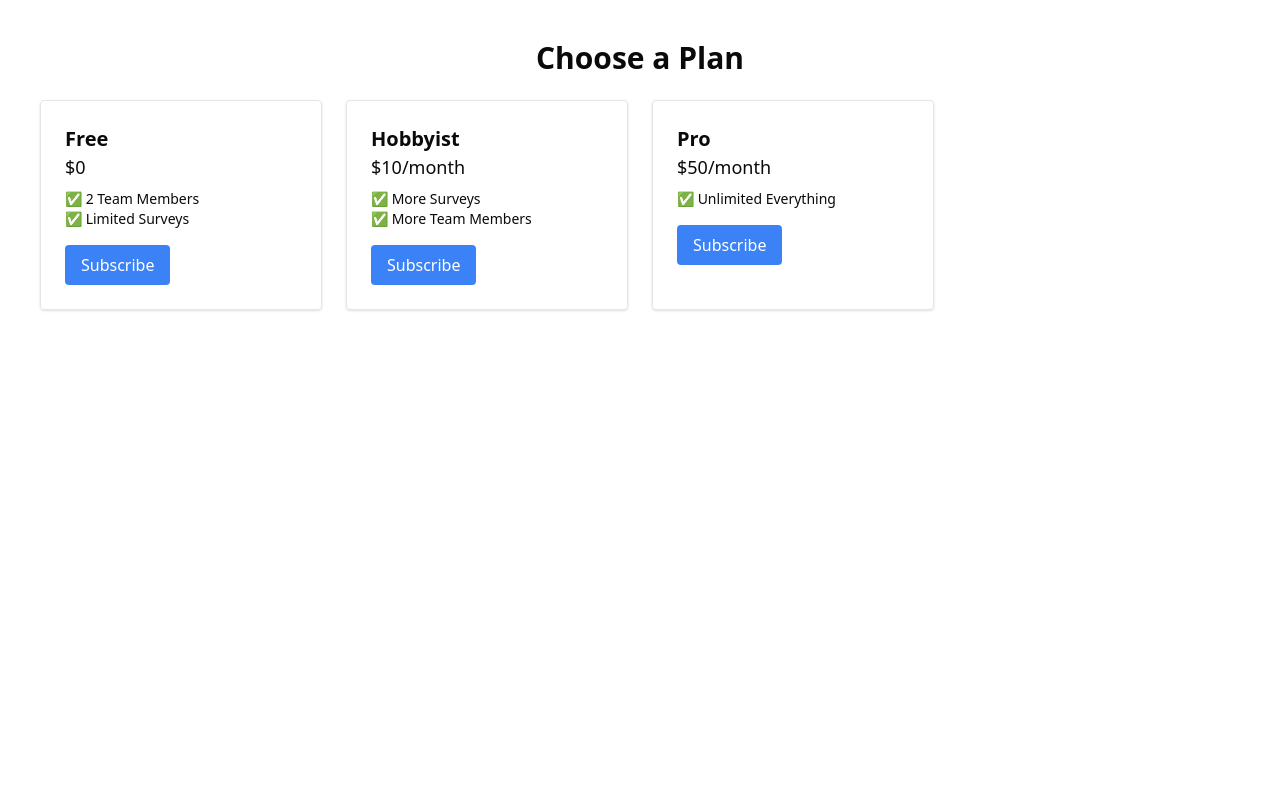
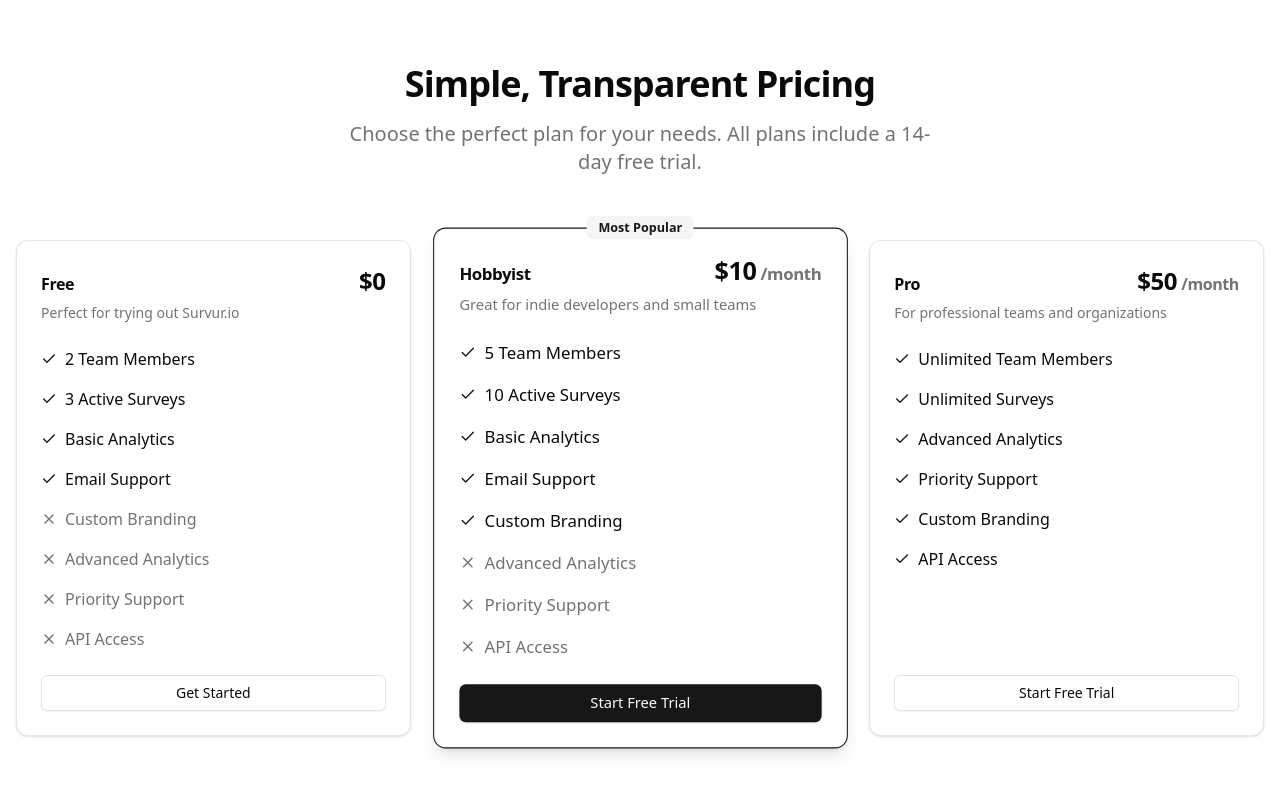
Before and after one commit to Jereck/survio-frontend, a Next.js app: page /pricing in a window 1280 px wide. Shown: the top 800 px of the page. Built offline with nearby package versions, Linux system fonts and the light colour scheme.

Commit message:
Aligned sign up flow with the backend logic and made more changes to styles

```diff
--- /dev/null
+++ b/src/app/checkout/page.tsx
@@ -0,0 +1,39 @@
+"use client";
+
+import { useSearchParams } from "next/navigation";
+import { useEffect } from "react";
+
+export default function CheckoutPage() {
+  const searchParams = useSearchParams();
+  const userId = searchParams.get("user_id");
+  const plan = searchParams.get("plan") || "free_monthly";
+  // const [loading, setLoading] = useState(true);
+
+  useEffect(() => {
+    const startCheckout = async () => {
+      if (!userId) return;
+
+      const token = searchParams.get("token") || localStorage.getItem("token");
+
+      const res = await fetch("http://localhost:5000/payments/create-checkout-session", {
+        method: "POST",
+        headers: {
+          "Content-Type": "application/json",
+          "Authorization": `Bearer ${token}`,
+        },
+        body: JSON.stringify({ user_id: userId, lookup_key: plan }),
+      });
+
+      const data = await res.json();
+      if (data.url) window.location.href = data.url;
+    };
+
+    startCheckout();
+  }, [userId, plan, searchParams]);
+
+  return (
+    <div className="h-screen flex items-center justify-center">
+      <p className="text-xl">Redirecting to checkout...</p>
+    </div>
+  );
+}
--- a/src/app/login/page.tsx
+++ b/src/app/login/page.tsx
@@ -1,90 +1,68 @@
-"use client"
+"use client";
 
-import type React from "react"
-import { useState } from "react"
-import { useAuthStore } from "@/store/authStore"
-import { useRouter } from "next/navigation"
-import { Button } from "@/components/ui/button"
-import { Input } from "@/components/ui/input"
-import { Label } from "@/components/ui/label"
-import { Card, CardContent, CardDescription, CardFooter, CardHeader, CardTitle } from "@/components/ui/card"
-import { BarChart2, LogIn, Eye, EyeOff } from "lucide-react"
+import { useSearchParams, useRouter } from "next/navigation";
+import { useState } from "react";
 
-export default function LoginPage() {
-  const { login } = useAuthStore()
-  const [email, setEmail] = useState<string>("")
-  const [password, setPassword] = useState<string>("")
-  const [showPassword, setShowPassword] = useState<boolean>(false)
-  const router = useRouter()
+export default function SignupPage() {
+  const searchParams = useSearchParams();
+  const router = useRouter();
+  const plan = searchParams.get("plan") || "free_monthly"; // Default to Free plan
 
-  const handleLogin = async (e: React.FormEvent) => {
-    e.preventDefault()
-    await login(email, password)
-    router.push("/dashboard")
+  const [email, setEmail] = useState("");
+  const [password, setPassword] = useState("");
+  const [error, setError] = useState("");
+  const [loading, setLoading] = useState(false);
+
+  const handleSignup = async () => {
+    setLoading(true);
+    setError("");
+
+    const res = await fetch("http://localhost:5000/auth/register", {
+      method: "POST",
+      headers: { "Content-Type": "application/json" },
+      body: JSON.stringify({ email, password, subscription_plan: plan }),
+    });
+
+    const data = await res.json();
+
+    if (res.ok) {
+      // Redirect to checkout with user_id
+      localStorage.setItem("token", data.token);
+
+      router.push(`/checkout?user_id=${data.user.id}&plan=${plan}&token=${data.token}`);
+    } else {
+      setError(data.message || "Signup failed");
+      setLoading(false);
     }
-
-  const togglePasswordVisibility = () => {
-    setShowPassword(!showPassword)
-  }
+  };
 
   return (
-    <div className="min-h-screen flex items-center justify-center bg-gray-100">
-      <Card className="w-full max-w-md">
-        <CardHeader className="space-y-1">
-          <div className="flex items-center justify-center mb-4">
-            <BarChart2 className="h-8 w-8 text-primary mr-2" />
-            <CardTitle className="text-2xl font-bold">Survur.io</CardTitle>
-          </div>
-          <CardDescription>Enter your email and password to login</CardDescription>
-        </CardHeader>
-        <form onSubmit={handleLogin}>
-          <CardContent className="space-y-4">
-            <div className="space-y-2">
-              <Label htmlFor="email">Email</Label>
-              <Input
-                id="email"
+    <div className="h-screen flex items-center justify-center">
+      <div className="p-6 bg-white shadow-md rounded w-96">
+        <h2 className="text-xl font-bold mb-4">Sign Up</h2>
+        {error && <p className="text-red-500">{error}</p>}
+        <input
           type="email"
-                placeholder="name@example.com"
+          placeholder="Email"
+          className="w-full border p-2 rounded mb-2"
           value={email}
           onChange={(e) => setEmail(e.target.value)}
-                required
         />
-            </div>
-            <div className="space-y-2">
-              <Label htmlFor="password">Password</Label>
-              <div className="relative">
-                <Input
-                  id="password"
-                  type={showPassword ? "text" : "password"}
-                  placeholder="••••••••"
+        <input
+          type="password"
+          placeholder="Password"
+          className="w-full border p-2 rounded mb-2"
           value={password}
           onChange={(e) => setPassword(e.target.value)}
-                  required
         />
-                <Button
-                  type="button"
-                  variant="ghost"
-                  size="icon"
-                  className="absolute right-0 top-0 h-full px-3 py-2 hover:bg-transparent"
-                  onClick={togglePasswordVisibility}
+        <button
+          onClick={handleSignup}
+          disabled={loading}
+          className="w-full bg-blue-500 text-white px-4 py-2 rounded"
         >
-                  {showPassword ? (
-                    <EyeOff className="h-4 w-4 text-gray-500" />
-                  ) : (
-                    <Eye className="h-4 w-4 text-gray-500" />
-                  )}
-                  <span className="sr-only">{showPassword ? "Hide password" : "Show password"}</span>
-                </Button>
+          {loading ? "Signing Up..." : "Continue"}
+        </button>
       </div>
     </div>
-          </CardContent>
-          <CardFooter className="flex flex-col space-y-4">
-            <Button type="submit" className="w-full">
-              <LogIn className="mr-2 h-4 w-4" /> Login
-            </Button>
-          </CardFooter>
-        </form>
-      </Card>
-    </div>
-  )
+  );
 }
--- a/src/app/pricing/page.tsx
+++ b/src/app/pricing/page.tsx
@@ -1,51 +1,148 @@
-"use client";
+"use client"
+
+import { useRouter } from "next/navigation"
+import { Button } from "@/components/ui/button"
+import { Card, CardContent, CardDescription, CardFooter, CardHeader, CardTitle } from "@/components/ui/card"
+import { Badge } from "@/components/ui/badge"
+import { Check, X } from "lucide-react"
 
 const plans = [
-  { name: "Free", price: "$0", features: ["2 Team Members", "Limited Surveys"], lookup_key: "free_monthly" },
-  { name: "Hobbyist", price: "$10/month", features: ["More Surveys", "More Team Members"], lookup_key: "hobby_monthly" },
-  { name: "Pro", price: "$50/month", features: ["Unlimited Everything"], lookup_key: "pro_monthly" },
-];
+  {
+    name: "Free",
+    price: "$0",
+    description: "Perfect for trying out Survur.io",
+    features: {
+      included: ["2 Team Members", "3 Active Surveys", "Basic Analytics", "Email Support"],
+      notIncluded: ["Custom Branding", "Advanced Analytics", "Priority Support", "API Access"],
+    },
+    lookup_key: "free_monthly",
+    popular: false,
+  },
+  {
+    name: "Hobbyist",
+    price: "$10",
+    description: "Great for indie developers and small teams",
+    features: {
+      included: ["5 Team Members", "10 Active Surveys", "Basic Analytics", "Email Support", "Custom Branding"],
+      notIncluded: ["Advanced Analytics", "Priority Support", "API Access"],
+    },
+    lookup_key: "hobby_monthly",
+    popular: true,
+  },
+  {
+    name: "Pro",
+    price: "$50",
+    description: "For professional teams and organizations",
+    features: {
+      included: [
+        "Unlimited Team Members",
+        "Unlimited Surveys",
+        "Advanced Analytics",
+        "Priority Support",
+        "Custom Branding",
+        "API Access",
+      ],
+      notIncluded: [],
+    },
+    lookup_key: "pro_monthly",
+    popular: false,
+  },
+]
 
 export default function PricingPage() {
-  const handleSubscription = async (lookupKey: string) => {
-    try {
-      const res = await fetch("http://localhost:5000/payments/create-checkout-session", {
-        method: "POST",
-        headers: { "Content-Type": "application/json" },
-        body: JSON.stringify({ lookup_key: lookupKey }),
-      });
+  const router = useRouter()
 
-      const data = await res.json();
-      if (data.url) window.location.href = data.url;
-    } catch (error) {
-      console.error("Failed to create checkout session:", error);
-    }
-  };
+  const handleSelectPlan = (lookupKey: string) => {
+    router.push(`/login?plan=${lookupKey}`)
+  }
 
   return (
-    <div className="p-10">
-      <h1 className="text-3xl font-bold text-center mb-6">Choose a Plan</h1>
-      <div className="grid grid-cols-4 gap-6">
+    <div className="container mx-auto px-4 py-16">
+      <div className="text-center space-y-4 mb-16">
+        <h1 className="text-4xl font-bold tracking-tight">Simple, Transparent Pricing</h1>
+        <p className="text-xl text-muted-foreground max-w-[600px] mx-auto">
+          Choose the perfect plan for your needs. All plans include a 14-day free trial.
+        </p>
+      </div>
+
+      <div className="grid md:grid-cols-2 lg:grid-cols-3 gap-8">
         {plans.map((plan) => (
-          <div key={plan.name} className="border p-6 rounded shadow">
-            <h2 className="text-xl font-bold">{plan.name}</h2>
-            <p className="text-lg">{plan.price}</p>
-            <ul className="mt-2">
-              {plan.features.map((feature, i) => (
-                <li key={i} className="text-sm">✅ {feature}</li>
-              ))}
-            </ul>
-            {plan.lookup_key && (
-              <button
-                onClick={() => handleSubscription(plan.lookup_key)}
-                className="mt-4 bg-blue-500 text-white px-4 py-2 rounded"
+          <Card
+            key={plan.name}
+            className={`relative flex flex-col ${plan.popular ? "border-primary shadow-lg scale-105" : ""}`}
+          >
+            {plan.popular && (
+              <Badge className="absolute -top-3 left-1/2 -translate-x-1/2" variant="secondary">
+                Most Popular
+              </Badge>
+            )}
+            <CardHeader>
+              <CardTitle>
+                <div className="flex items-baseline justify-between">
+                  <span>{plan.name}</span>
+                  <div className="flex items-baseline">
+                    <span className="text-2xl font-bold">{plan.price}</span>
+                    {plan.price !== "$0" && <span className="text-muted-foreground ml-1">/month</span>}
+                  </div>
+                </div>
+              </CardTitle>
+              <CardDescription>{plan.description}</CardDescription>
+            </CardHeader>
+            <CardContent className="flex-grow">
+              <div className="space-y-4">
+                {plan.features.included.map((feature) => (
+                  <div key={feature} className="flex items-center">
+                    <Check className="h-4 w-4 text-primary mr-2" />
+                    <span>{feature}</span>
+                  </div>
+                ))}
+                {plan.features.notIncluded.map((feature) => (
+                  <div key={feature} className="flex items-center text-muted-foreground">
+                    <X className="h-4 w-4 mr-2" />
+                    <span>{feature}</span>
+                  </div>
+                ))}
+              </div>
+            </CardContent>
+            <CardFooter>
+              <Button
+                className="w-full"
+                variant={plan.popular ? "default" : "outline"}
+                onClick={() => handleSelectPlan(plan.lookup_key)}
               >
-                Subscribe
-              </button>
-            )}
-          </div>
+                {plan.price === "$0" ? "Get Started" : "Start Free Trial"}
+              </Button>
+            </CardFooter>
+          </Card>
         ))}
       </div>
+
+      <div className="mt-16 text-center space-y-4">
+        <h2 className="text-2xl font-bold">Need something different?</h2>
+        <p className="text-muted-foreground max-w-[600px] mx-auto">
+          Contact us for custom pricing options for larger teams and special requirements.
+        </p>
+        <Button variant="outline" size="lg">
+          Contact Sales
+        </Button>
+      </div>
+
+      <div className="mt-16 border-t pt-16">
+        <div className="grid md:grid-cols-3 gap-8 text-center">
+          <div className="space-y-2">
+            <h3 className="font-semibold">14-Day Free Trial</h3>
+            <p className="text-sm text-muted-foreground">Try any plan risk-free for 14 days</p>
+          </div>
+          <div className="space-y-2">
+            <h3 className="font-semibold">No Credit Card Required</h3>
+            <p className="text-sm text-muted-foreground">Get started immediately, no credit card needed</p>
+          </div>
+          <div className="space-y-2">
+            <h3 className="font-semibold">Cancel Anytime</h3>
+            <p className="text-sm text-muted-foreground">No long-term contracts, cancel when you want</p>
+          </div>
+        </div>
+      </div>
     </div>
-  );
+  )
 }
--- a/src/components/Navbar.tsx
+++ b/src/components/Navbar.tsx
@@ -23,7 +23,10 @@
           <Link href="#how-it-works" className="text-sm font-medium hover:underline underline-offset-4">
             How It Works
           </Link>
-          <Button variant="outline" onClick={() => router.push('/login')}>Log In</Button>
+          <Link href="#how-it-works" className="text-sm font-medium hover:underline underline-offset-4">
+            Pricing
+          </Link>
+          <Button variant="outline" onClick={() => router.push('/pricing')}>Sign Up</Button>
         </nav>
       </div>
     </header>
--- /dev/null
+++ b/src/components/ui/badge.tsx
@@ -0,0 +1,36 @@
+import * as React from "react"
+import { cva, type VariantProps } from "class-variance-authority"
+
+import { cn } from "@/lib/utils"
+
+const badgeVariants = cva(
+  "inline-flex items-center rounded-md border px-2.5 py-0.5 text-xs font-semibold transition-colors focus:outline-none focus:ring-2 focus:ring-ring focus:ring-offset-2",
+  {
+    variants: {
+      variant: {
+        default:
+          "border-transparent bg-primary text-primary-foreground shadow hover:bg-primary/80",
+        secondary:
+          "border-transparent bg-secondary text-secondary-foreground hover:bg-secondary/80",
+        destructive:
+          "border-transparent bg-destructive text-destructive-foreground shadow hover:bg-destructive/80",
+        outline: "text-foreground",
+      },
+    },
+    defaultVariants: {
+      variant: "default",
+    },
+  }
+)
+
+export interface BadgeProps
+  extends React.HTMLAttributes<HTMLDivElement>,
+    VariantProps<typeof badgeVariants> {}
+
+function Badge({ className, variant, ...props }: BadgeProps) {
+  return (
+    <div className={cn(badgeVariants({ variant }), className)} {...props} />
+  )
+}
+
+export { Badge, badgeVariants }
```
Lines whose indentation alone changed are shown as unchanged.
